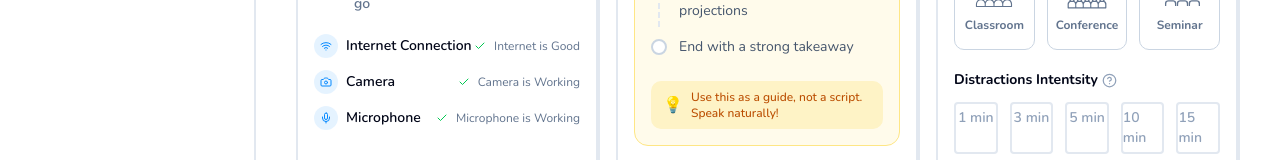
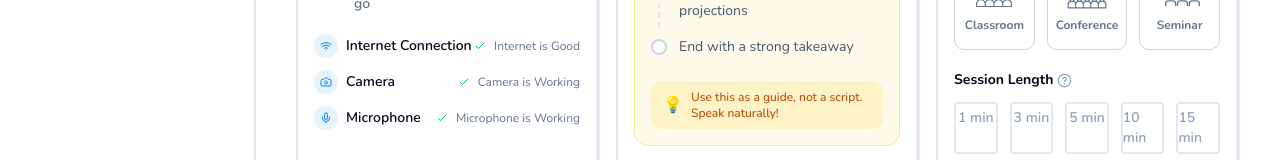
Before and after one commit to localhost-orgz/pitcho-fe, a Next.js app: page /presentation/setup in a window 1280 px wide. Shown: the part 490-650 px from the top of the page. Built offline with nearby package versions, Linux system fonts and the light colour scheme.

Commit message:
feat: fix session legnth

```diff
--- a/src/app/presentation/setup/page.js
+++ b/src/app/presentation/setup/page.js
@@ -360,7 +360,7 @@ export default function PresentationSetupPage() {
 
           <div className="flex flex-col mt-5">
             <div className="flex items-center gap-1">
-              <h6 className="text-sm font-bold">Distractions Intentsity</h6>
+              <h6 className="text-sm font-bold">Session Length</h6>
               <CircleQuestionMark className="text-slate-400" size={15} />
             </div>
             <div className="grid grid-cols-5 gap-3 mt-3">
```
